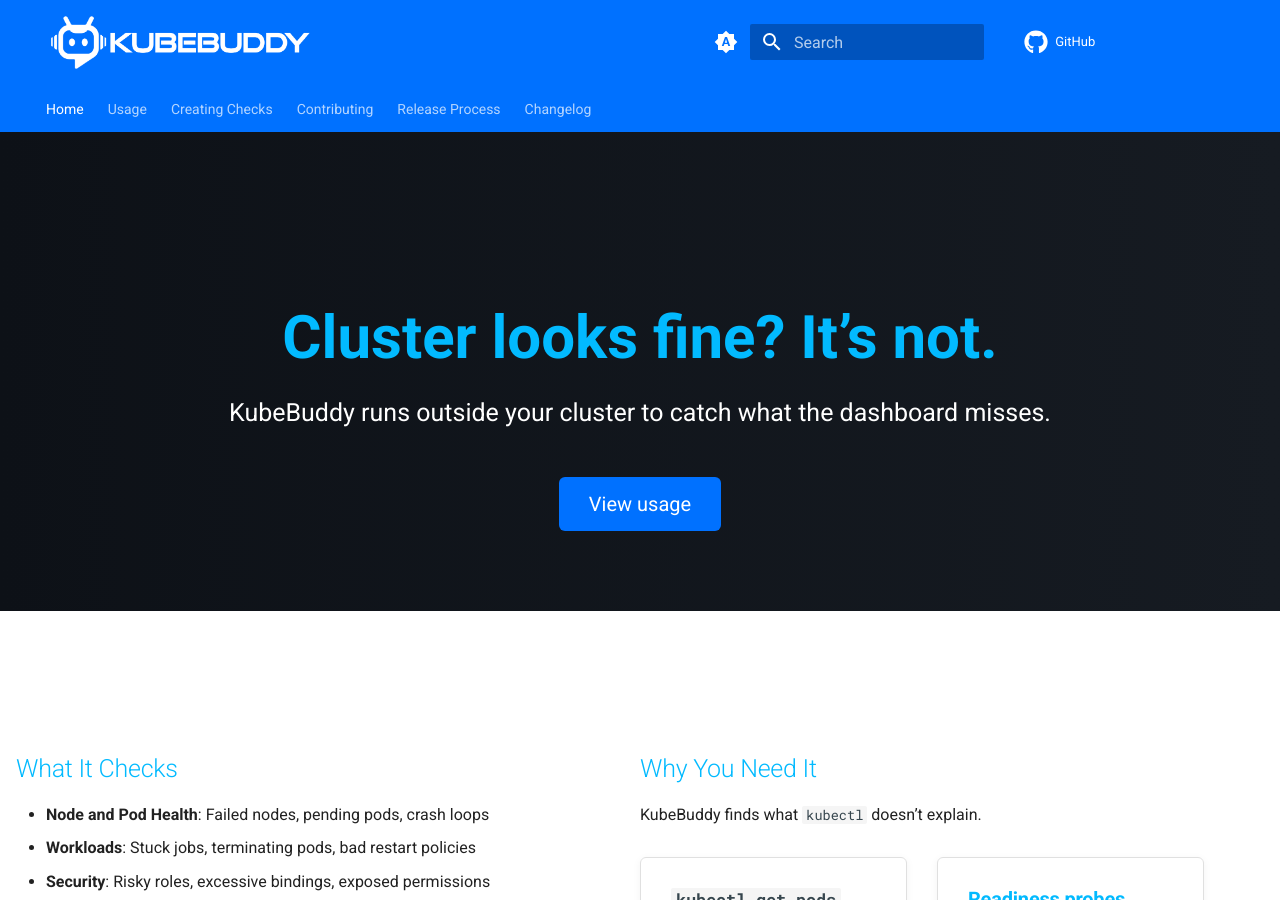
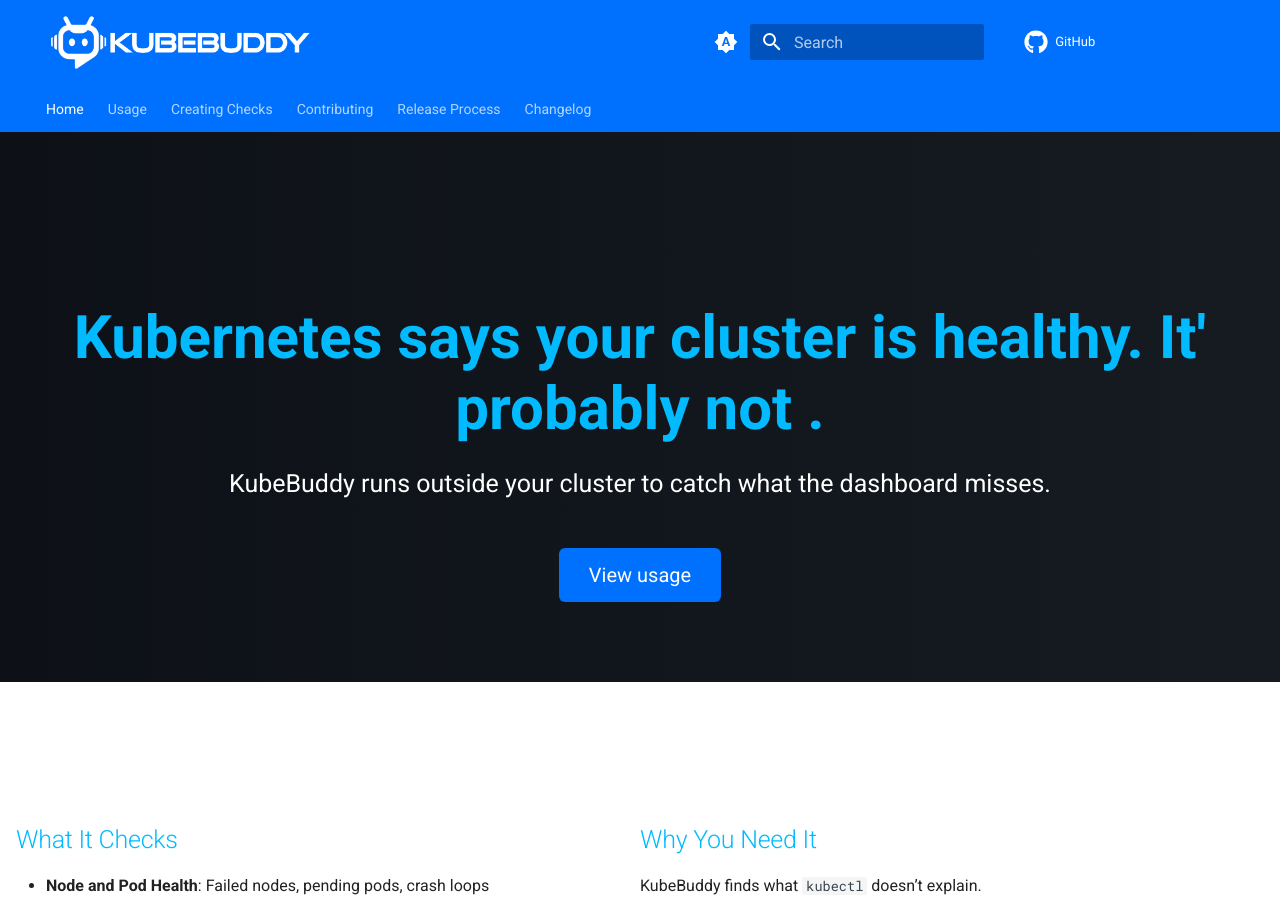
Before and after one commit to KubeDeckio/KubeBuddy, an MkDocs documentation site: the page built from docs/index.md, in a window 1280 px wide and 900 px high. Built offline with MkDocs 1.6.1 and Material for MkDocs 9.7.7, drawn with Linux system fonts in a browser that asks for light colours; comment, search, counter and statistics services are not loaded.

Commit message:
Update home.html

```diff
--- a/overrides/home.html
+++ b/overrides/home.html
@@ -102,7 +102,7 @@
   </style>
 
   <section class="hero-wrap">
-    <h1>Cluster looks fine? It’s not.</h1>
+    <h1>Kubernetes says your cluster is healthy. It' probably not .</h1>
     <p>KubeBuddy runs outside your cluster to catch what the dashboard misses.</p>
     <a href="{{ 'usage/' | url }}" class="cta-button">View usage</a>
   </section>
```
